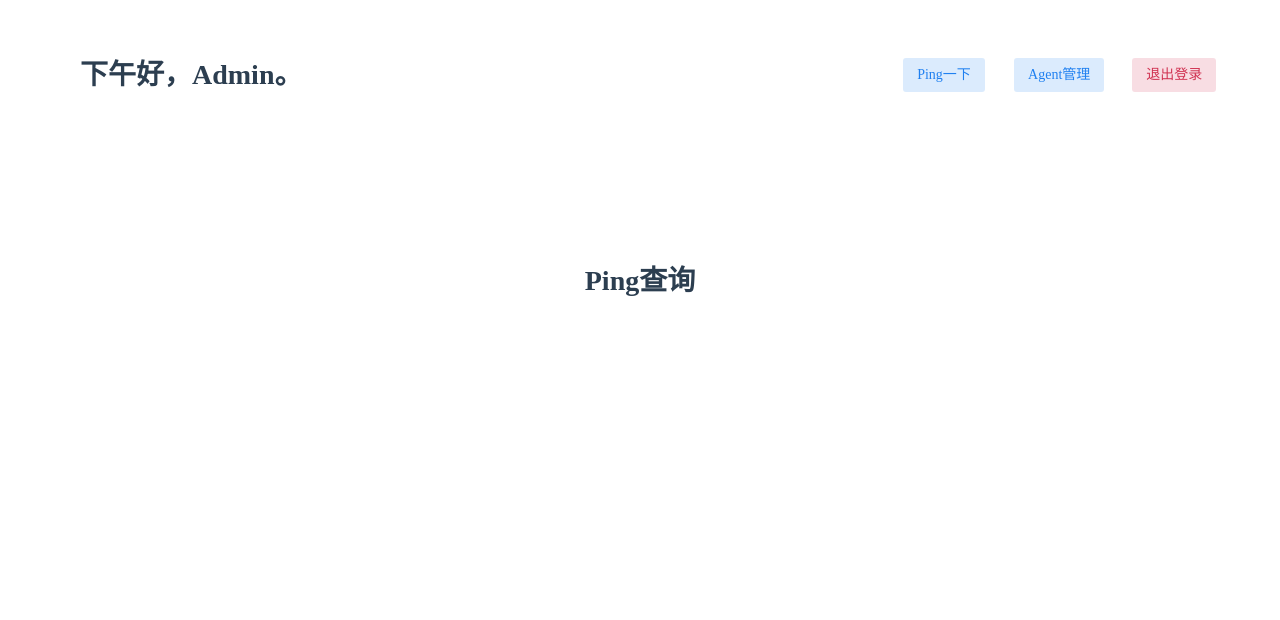
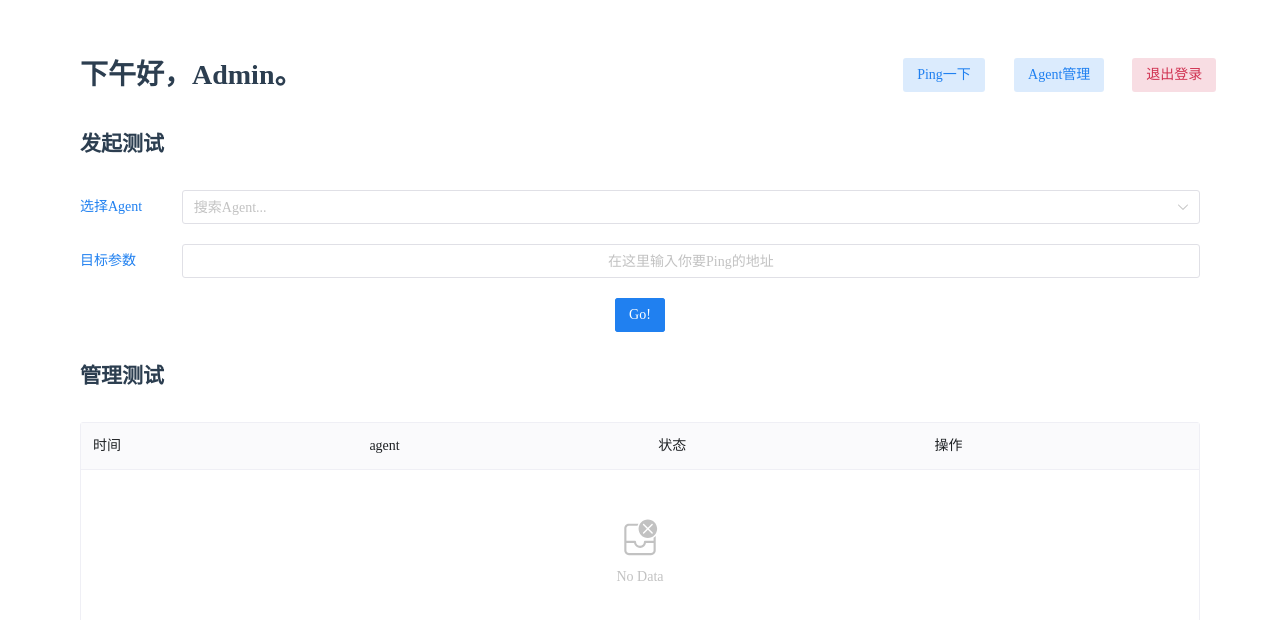
Before and after one commit to SYSU-ECNC/net-toolbox-frontend, a Vue app: page /#/ping in a window 1280 px wide. Shown: the top 620 px of the page. Built offline with nearby package versions, Linux system fonts and the light colour scheme; a small style sheet from the web is missing.

Commit message:
add PingForm
简单完成ping功能

```diff
--- a/package.json
+++ b/package.json
@@ -8,6 +8,7 @@
     "lint": "vue-cli-service lint"
   },
   "dependencies": {
+    "axios": "^0.26.1",
     "core-js": "^3.8.3",
     "naive-ui": "^2.26.4",
     "vfonts": "^0.0.3",
--- a/src/App.vue
+++ b/src/App.vue
@@ -29,19 +29,16 @@
       >
     </header>
     <main>
-      <div id="blank"></div>
       <router-view></router-view>
     </main>
   </div>
 </template>
 
 <script lang="ts">
-import { defineComponent } from 'vue';
-
-import { NButton } from 'naive-ui';
-
-import '../node_modules/vfonts/OpenSans.css';
-import HelloUser from './components/HelloUser.vue';
+import {NButton} from 'naive-ui'
+import '../node_modules/vfonts/Inter.css'
+import HelloUser from './components/HelloUser.vue'
+import { defineComponent } from 'vue'
 
 export default defineComponent({
   components: {
@@ -56,9 +53,10 @@ export default defineComponent({
   font-family: v-sans, v-mono, other-fallbacks;
   -webkit-font-smoothing: antialiased;
   -moz-osx-font-smoothing: grayscale;
-  text-align: center;
   color: #2c3e50;
   margin-top: 60px;
+  text-align: center;
+  font-weight: 400;
 }
 header {
   width: 90%;
@@ -83,7 +81,7 @@ header {
   justify-self: center;
   align-self: center;
 }
-#blank {
-  height: 20px;
+router-view{
+  padding-top: 10px;
 }
 </style>
--- /dev/null
+++ b/src/components/DefaultPage.vue
@@ -0,0 +1,24 @@
+<template text-align="center">
+<div id='blank'></div>
+    <n-result status="418" title="欢迎来到ECNC网络工具箱！" description="点选上方选项以开始，或者">
+    <n-button>查看帮助</n-button>
+    </n-result>
+</template>
+
+<script lang='ts'>
+import {NButton,NResult} from 'naive-ui'
+import {defineComponent} from 'vue'
+export default defineComponent({
+    name:'NotFound',
+    components:{
+        NButton,
+        NResult
+    }
+})
+</script>
+<style>
+#blank{
+    height:150px
+}
+
+</style>
--- a/src/components/PingForm.vue
+++ b/src/components/PingForm.vue
@@ -1,24 +1,139 @@
 <template>
-  <h1>Ping查询</h1>
+    <div id="pingform">
+     <h2 id="pingheader">发起测试</h2>
+     <n-button text type='info' id="selectagent">选择Agent</n-button>
+    <n-select id='selector' v-model:value="chosenvalue" multiple filterable placeholder="搜索Agent..." :options='opt' clearable/>
+    <n-button text type='info' id="inputurl">目标参数</n-button>
+    <n-input id='to-ping' v-model:value="to_ping" type="text" placeholder="在这里输入你要Ping的地址"/>
+    <n-button type="info" @click="GoPing" id="go-ping">Go!</n-button>
+
+    <h2 id="pingmanagement">管理测试</h2>
+    <n-data-table id='pingtable' :columns="columns" :data="data"></n-data-table>
+
+
+</div>
 </template>
 
-<script lang="ts">
-import { defineComponent } from 'vue';
+<script lang='ts'>
+import {NSelect,NButton,NInput,NDataTable} from 'naive-ui'
+import {defineComponent,ref} from 'vue'
+
+const createColumns=()=>{
+    return[
+        {
+            title:'时间',
+            key:'time'
+        },
+        {
+            title:'agent',
+            key:'agent',
+        },
+        {
+            title:'状态',
+            key:'status',
+        },
+        {
+            title:'操作',
+            key:'commands'
+        }
+    ]
+}
+
 
 export default defineComponent({
-  name: 'PingForm',
-  methods: {
-    agentselect() {
-      return {
-        form: {
-          code: '',
-          name: '',
-        },
-        value: '',
-        options: [],
-      };
+    name:'PingForm',
+    components:{
+        NSelect,
+        NButton,
+        NInput,
+        NDataTable
     },
-    ping() {},
-  },
-});
+    methods:{
+        GoPing(){
+            //这里用来提交指令到Master
+        }
+    },
+    data(){
+        return{
+            chosenvalue:'',
+            to_ping:''
+        }
+    },
+    setup() {
+        return {
+            opt :[
+                {
+                    label: 'M5',
+                    value: 'M5',
+                },
+                {
+                    label: 'M8',
+                    value: 'M8',
+                    disabled: true,
+                },
+            ],
+            data:ref([]),
+            columns:createColumns()
+        }
+    },
+})
+
+
 </script>
+<style>
+#pingform{
+    margin-left: 80px;
+    margin-right: 80px;
+    margin-top: 30px;
+    display: grid;
+    grid-template-columns: 1fr 2fr 8fr;
+    grid-template-rows: 50px 1fr 1fr 1fr 50px 300px;
+    row-gap: 20px;
+    justify-items: center;
+    align-items: center;
+}
+
+#pingheader{
+    grid-column-start: 1;
+    grid-column-end: 2;
+    justify-self: start;
+}
+#selectagent{
+    grid-column-start: 1;
+    grid-row-start: 2;
+    justify-self: start;
+}
+#inputurl{
+    grid-column-start: 1;
+    grid-row-start: 3;
+    justify-self: start;
+}
+
+#selector{
+    grid-column-start: 2;
+    grid-column-end:4;
+    grid-row-start: 2;
+}
+#to-ping{
+    grid-column-start: 2;
+    grid-column-end:4;
+    grid-row-start: 3;
+}
+#go-ping{
+    grid-column-start: 1;
+    grid-column-end:4;
+    grid-row-start: 4;
+}
+#pingmanagement{
+    grid-column-start:1;
+    grid-column-end: 2;
+    grid-row-start: 5;
+    justify-self: start;
+}
+#pingtable{
+    grid-row-start: 6;
+    grid-column-start: 1;
+    grid-column-end: 4;
+    align-self: flex-start;
+}
+</style>
```
Also changed, not shown: src/components/FetchUserName.vue (+7 -15 lines), src/components/testdata.json (added, +19 -0 lines), src/main.ts (+10 -5 lines), 2 other files (tests, documents, lock files or other folders).
